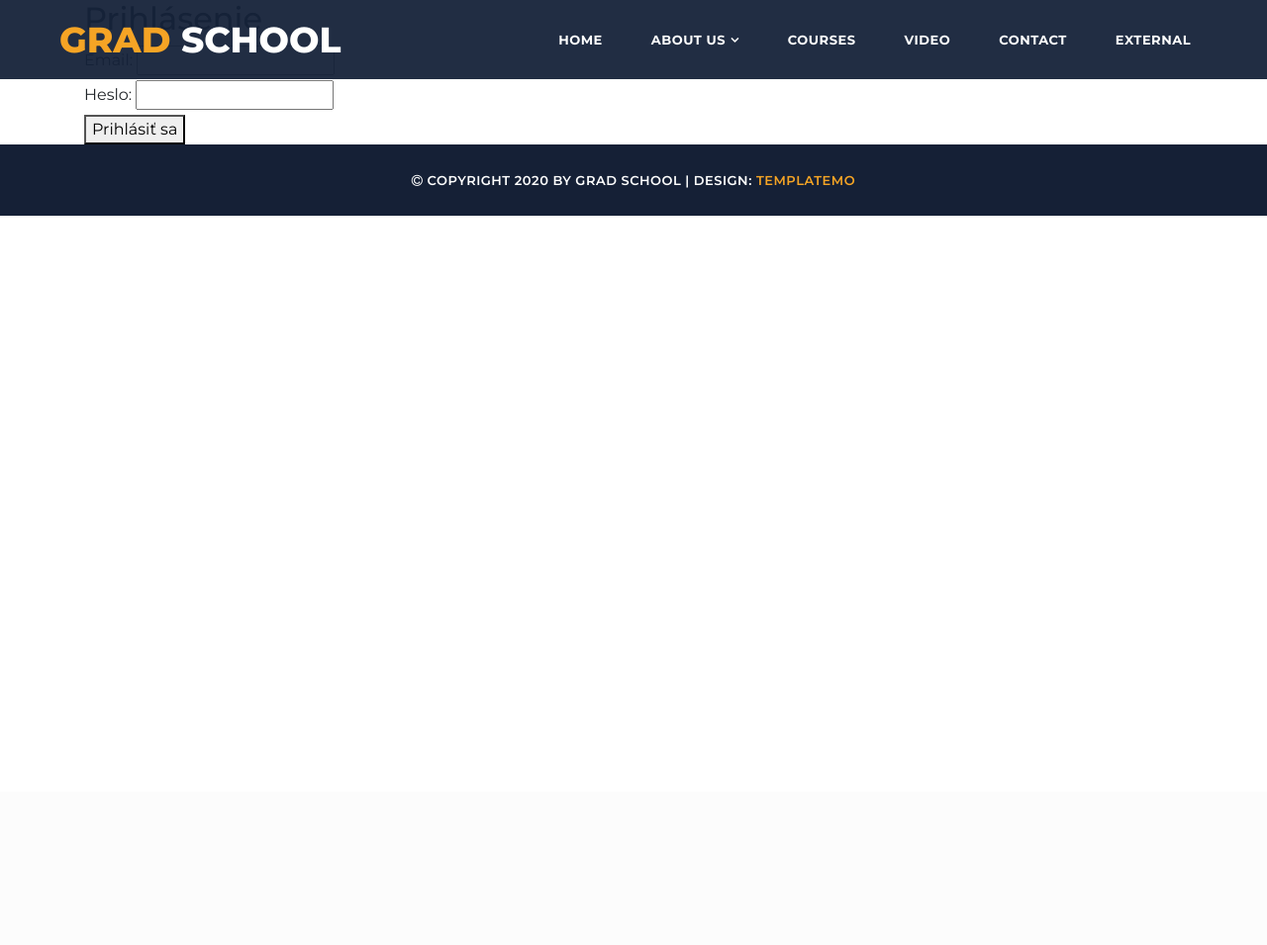
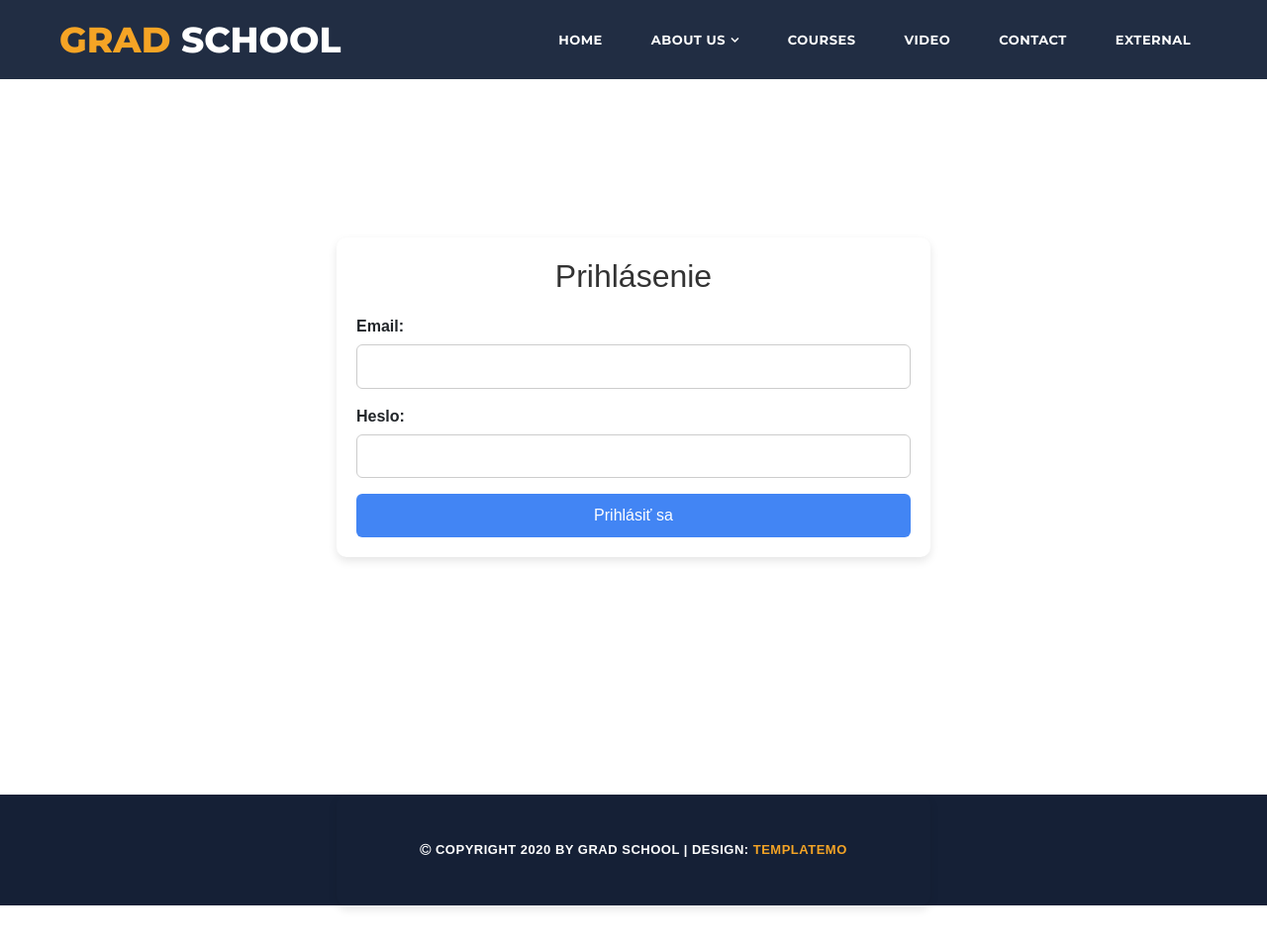
Before and after one commit to Vladyslav1728/Projekt_ShcherbynaVladyslav, a PHP site: page /login.php in a window 1280 px wide. Shown: the whole page at 99% size. Before the commit the page ends 218 px from the top, so only its background shows below. Run offline with PHP 8.4, Linux system fonts and the light colour scheme.

Commit message:
fix + better login

```diff
--- a/_inc/classes/Assets.php
+++ b/_inc/classes/Assets.php
@@ -57,6 +57,9 @@ class Assets {
             case 'contact-show':
                 echo '<link rel="stylesheet" href="assets/css/contact-show.css">';
                 break;
+            case 'login':
+                echo '<link rel="stylesheet" href="assets/css/login.css">';
+                break;
         }
     }
 }
--- a/_inc/classes/Database.php
+++ b/_inc/classes/Database.php
@@ -3,7 +3,7 @@
 class Database{
 
     private $host = "localhost";
-    private $db = "blog_db";
+    private $db = "db_blog";
     private $user = "root";
     private $pass = "";
     private $charset = "utf8";
--- /dev/null
+++ b/assets/css/login.css
@@ -0,0 +1,51 @@
+.container {
+    max-width: 600px;
+    margin: 240px auto 40px;
+    padding: 20px;
+    border-radius: 10px;
+    box-shadow: 0 4px 10px rgba(0, 0, 0, 0.1);
+    font-family: Arial, sans-serif;
+}
+
+.container h2 {
+    text-align: center;
+    margin-bottom: 20px;
+    color: #333;
+}
+
+form label {
+    display: block;
+    margin-bottom: 6px;
+    font-weight: bold;
+}
+
+form input[type="email"],
+form input[type="password"] {
+    width: 100%;
+    padding: 10px;
+    margin-bottom: 16px;
+    border: 1px solid #ccc;
+    border-radius: 6px;
+    font-size: 15px;
+}
+
+form button {
+    width: 100%;
+    padding: 10px;
+    background-color: #4285f4;
+    color: white;
+    border: none;
+    border-radius: 6px;
+    font-size: 16px;
+    cursor: pointer;
+}
+
+form button:hover {
+    background-color: #357ae8;
+}
+
+div[style*="color: red"] {
+    margin-bottom: 15px;
+    text-align: center;
+    font-weight: bold;
+}
--- a/db_blog.sql
+++ b/db_blog.sql
@@ -18,7 +18,7 @@ SET time_zone = "+00:00";
 /*!40101 SET NAMES utf8mb4 */;
 
 --
--- Databáza: `blog_db`
+-- Databáza: `db_blog`
 --
 
 -- --------------------------------------------------------
--- a/login.php
+++ b/login.php
@@ -1,5 +1,6 @@
 <?php
 include('partials/header.php');
+Assets::addStyle();
 ?>
 
 <?php
```
Also changed, not shown: assets/css/logout.css (added).
